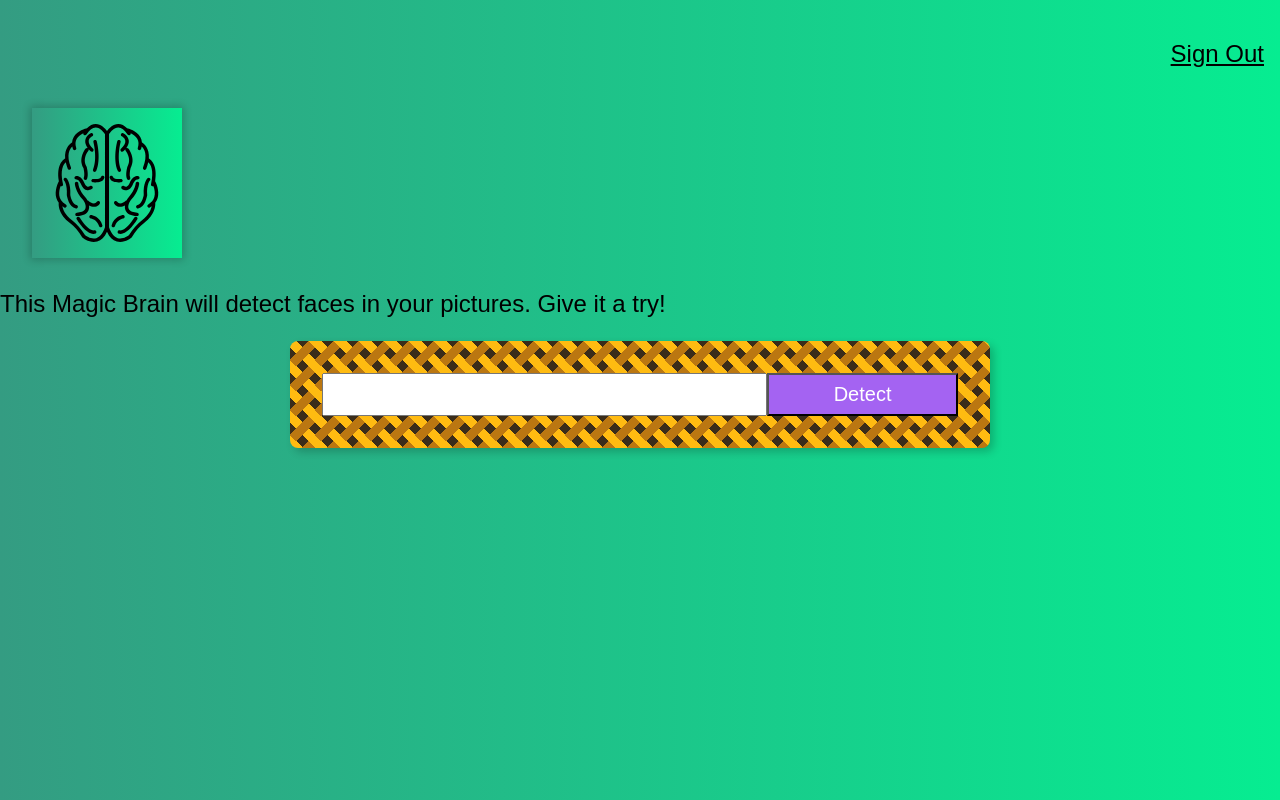
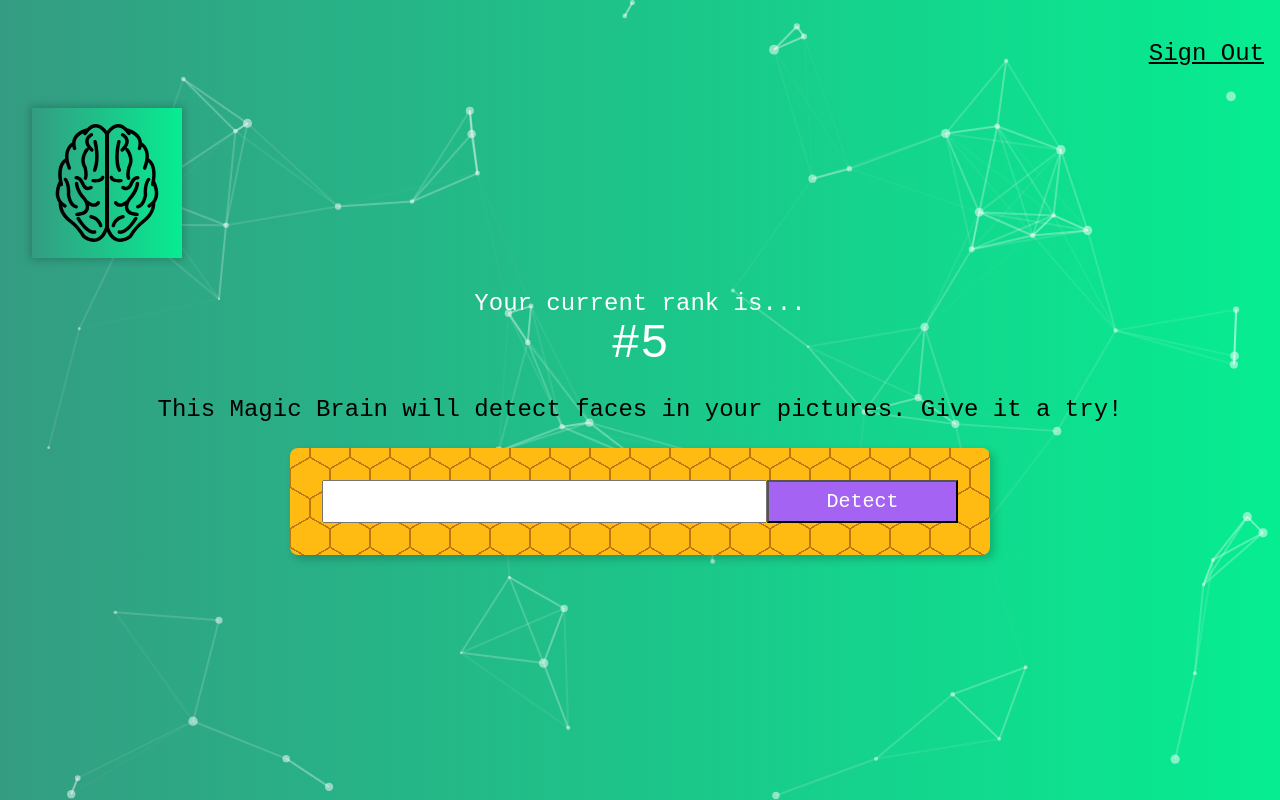
Before and after one commit to brauliobolano/SmartBrain, a React (Create React App) app: page / in a window 1280 px wide. Built offline with nearby package versions, Linux system fonts and the light colour scheme.

Commit message:
Added interactive  background

```diff
--- a/package.json
+++ b/package.json
@@ -6,11 +6,14 @@
     "@testing-library/jest-dom": "^5.17.0",
     "@testing-library/react": "^13.4.0",
     "@testing-library/user-event": "^13.5.0",
+    "@tsparticles/react": "^3.0.0",
     "react": "^18.2.0",
     "react-dom": "^18.2.0",
     "react-scripts": "5.0.1",
     "react-tilt": "^1.0.2",
+    "react-tsparticles": "^2.12.2",
     "tachyons": "^4.12.0",
+    "tsparticles": "^3.3.0",
     "web-vitals": "^2.1.4"
   },
   "scripts": {
--- a/src/App.js
+++ b/src/App.js
@@ -1,19 +1,137 @@
 import './App.css';
+
 import Navigation from './components/Navigation/Navigation';
 import Logo from './components/Logo/Logo';
 import ImageLinkForm from './components/ImageLinkForm/ImageLinkForm';
+import Rank from './components/Rank/Rank';
+
+import { useEffect, useMemo, useState } from "react";
+import Particles, { initParticlesEngine } from "@tsparticles/react";
+// import { loadAll } from "@tsparticles/all"; // if you are going to use `loadAll`, install the "@tsparticles/all" package too.
+// import { loadFull } from "tsparticles"; // if you are going to use `loadFull`, install the "tsparticles" package too.
+import { loadSlim } from "@tsparticles/slim"; // if you are going to use `loadSlim`, install the "@tsparticles/slim" package too.
+// import { loadBasic } from "@tsparticles/basic"; // if you are going to use `loadBasic`, install the "@tsparticles/basic" package too.
+
 
 function App() {
-  return (
-    <div>
-      <Navigation/>
+
+  const [init, setInit] = useState(false);
+    // this should be run only once per application lifetime
+    useEffect(() => {
+      initParticlesEngine(async (engine) => {
+        // you can initiate the tsParticles instance (engine) here, adding custom shapes or presets
+        // this loads the tsparticles package bundle, it's the easiest method for getting everything ready
+        // starting from v2 you can add only the features you need reducing the bundle size
+        //await loadAll(engine);
+        //await loadFull(engine);
+        await loadSlim(engine);
+        //await loadBasic(engine);
+      }).then(() => {
+        setInit(true);
+      });
+    }, []);
+
+    const particlesLoaded = (container) => {
+      console.log(container);
+    };
+
+    const options = useMemo(
+      () => ({
+        background: {
+          gradient: {
+            angle: 45,
+            start: {
+              value: "#0000FF",
+            },
+            stop: {
+              value: "#FF0000",
+            },
+          },
+        },
+        fpsLimit: 120,
+        interactivity: {
+          events: {
+            onClick: {
+              enable: true,
+              mode: "push",
+            },
+            onHover: {
+              enable: true,
+              mode: "repulse",
+            },
+          },
+          modes: {
+            push: {
+              quantity: 1,
+            },
+            repulse: {
+              distance: 200,
+              duration: 0.4,
+            },
+          },
+        },
+        particles: {
+          color: {
+            value: "#ffffff",
+          },
+          links: {
+            color: "#ffffff",
+            distance: 150,
+            enable: true,
+            opacity: 0.5,
+            width: 2,
+          },
+          move: {
+            direction: "none",
+            enable: true,
+            outModes: {
+              default: "bounce",
+            },
+            random: false,
+            speed: 6,
+            straight: false,
+          },
+          number: {
+            density: {
+              enable: true,
+            },
+            value: 160,
+          },
+          opacity: {
+            value: 0.5,
+          },
+          shape: {
+            type: "circle",
+          },
+          size: {
+            value: { min: 1, max: 5 },
+          },
+        },
+        detectRetina: true,
+      }),
+      [],
+    );
+
+    if (init) {
+      return (
+        <>
+
+        <Particles
+          style={{zIndex: -2, position: "absolute", top: 0, left: 0, right: 0, bottom: 0}}
+          id="tsparticles"
+          particlesLoaded={particlesLoaded}
+          options={options}
+        />
+      <Navigation />
       <Logo/>
+      <Rank/>
       <ImageLinkForm/>
-{/*
-      <Rank/>
-      <FaceRecognition/> */}
-    </div>
-  );
+
+      </>
+      );
+    }
+  return <>
+        </>;
 }
 
 export default App;
--- a/src/components/ImageLinkForm/ImageLinkForm.css
+++ b/src/components/ImageLinkForm/ImageLinkForm.css
@@ -1,15 +1,11 @@
 .form {
     width: 700px;
-/*     background:
+    background:
     radial-gradient(circle farthest-side at 0% 50%,#fb1 23.5%,rgba(240,166,17,0) 0)21px 30px,
     radial-gradient(circle farthest-side at 0% 50%,#B71 24%,rgba(240,166,17,0) 0)19px 30px,
     linear-gradient(#fb1 14%,rgba(240,166,17,0) 0, rgba(240,166,17,0) 85%,#fb1 0)0 0,
     linear-gradient(150deg,#fb1 24%,#B71 0,#B71 26%,rgba(240,166,17,0) 0,rgba(240,166,17,0) 74%,#B71 0,#B71 76%,#fb1 0)0 0,
     linear-gradient(30deg,#fb1 24%,#B71 0,#B71 26%,rgba(240,166,17,0) 0,rgba(240,166,17,0) 74%,#B71 0,#B71 76%,#fb1 0)0 0,
     linear-gradient(90deg,#B71 2%,#fb1 0,#fb1 98%,#B71 0%)0 0 #fb1;
-    background-size: 40px 60px; */
-    background: linear-gradient(45deg, #fb1 12%, transparent 0, transparent 88%, #fb1 0),
-    linear-gradient(135deg, transparent 37%, #B71 0, #B71 63%, transparent 0),
-    linear-gradient(45deg, transparent 37%, #fb1 0, #fb1 63%, transparent 0) rgb(58, 44, 26);
-    background-size: 25px 25px;
+    background-size: 40px 60px;
 }
--- a/src/components/ImageLinkForm/ImageLinkForm.jsx
+++ b/src/components/ImageLinkForm/ImageLinkForm.jsx
@@ -1,8 +1,8 @@
 import './ImageLinkForm.css';
 const ImageLinkForm = () => {
     return (
-        <div>
-        <p className='f3'>
+        <div style={{zIndex: "9", position: 'relative'}}>
+        <p className='f3 center' >
             {'This Magic Brain will detect faces in your pictures. Give it a try!'}
         </p>
         <div className='center'>
--- a/src/components/Logo/Logo.jsx
+++ b/src/components/Logo/Logo.jsx
@@ -16,7 +16,7 @@
     };
 
     return (
-        <div className='ma4 mt0'>
+        <div className='ma4 mt0' style={{zIndex: "9", position: 'relative'}}>
             <Tilt className=' Tilt br-2 shadow-2' options={defaultOptions} style={{ height: 150, width: 150 }}>
                 <div className='Tilt-inner pa3'>
                     <img width={200} alt='logo' src={brain}/>
--- a/src/components/Navigation/Navigation.jsx
+++ b/src/components/Navigation/Navigation.jsx
@@ -1,6 +1,6 @@
 const Navigation = () => {
     return (
-        <nav style={{display: 'flex', justifyContent: 'flex-end'}}>
+        <nav style={{display: 'flex', justifyContent: 'flex-end', position: "relative" }}>
             <p className='f3 link dim black underline pointer pa3'>Sign Out</p>
         </nav>
     );
--- /dev/null
+++ b/src/components/Rank/Rank.jsx
@@ -0,0 +1,14 @@
+const Rank = () => {
+    return (
+        <div className="center flex" style={{zIndex: "9", position: 'relative'}}>
+        <div className='white f3'>
+            {'Your current rank is...'}
+            <div className='white center f1'>
+            {'#5'}
+        </div>
+        </div>
+
+        </div>
+    );
+    }
+    export default Rank;
--- a/src/index.css
+++ b/src/index.css
@@ -1,7 +1,7 @@
 body {
   margin: 0;
   padding: 0;
-  font-family: sans-serif;
+  font-family: "Courier New", Courier, monospace;
   background: linear-gradient(to right, #349c82, #06ed91);
 }
 
```
Also changed, not shown: src/components/Particles/Particles.ts (added, +18 -0 lines), 1 other file (tests, documents, lock files or other folders).
